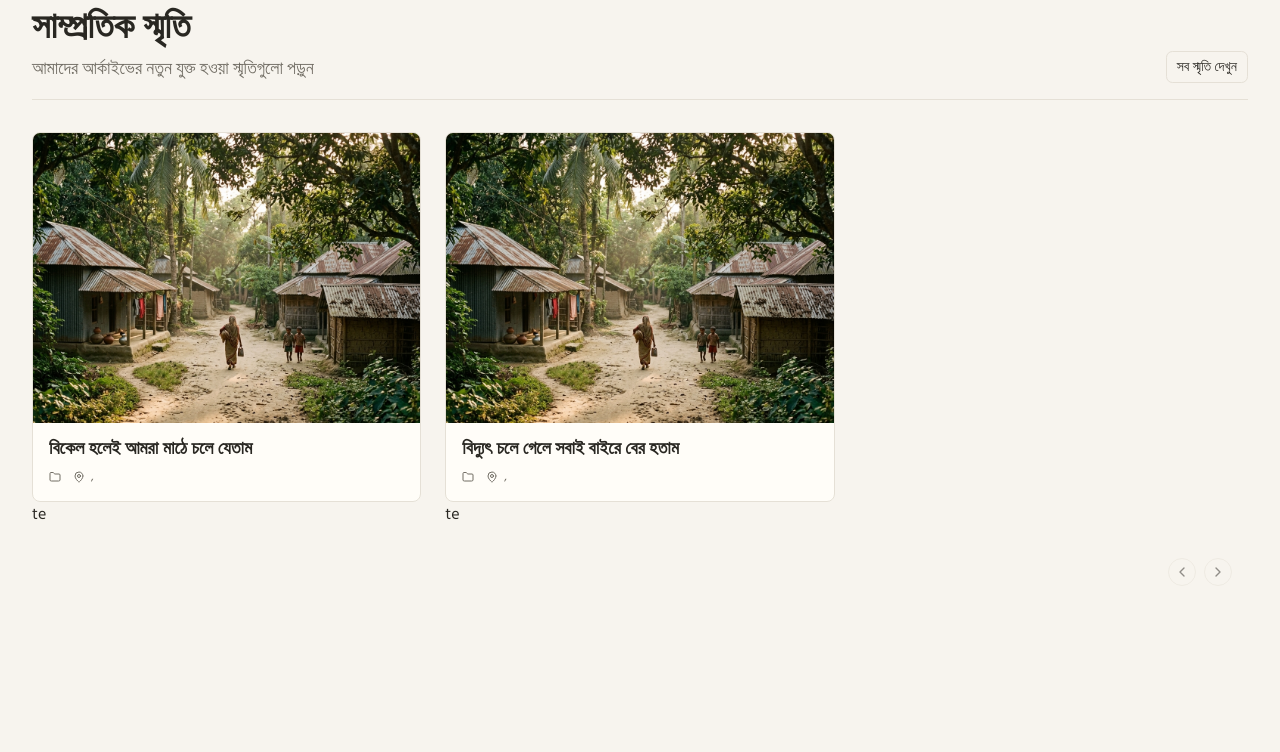
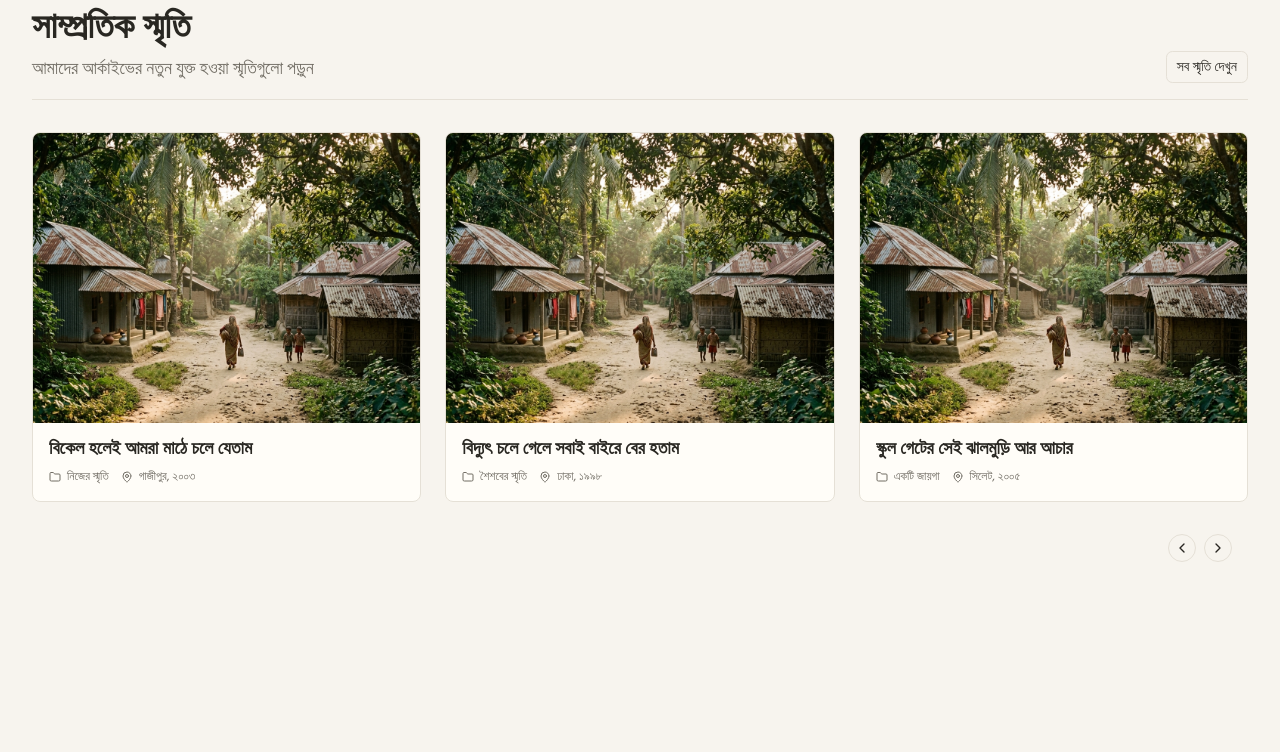
Before and after one commit to mdrakibali/shoishob, a Next.js app: page / in a window 1280 px wide. Shown: the part 1900-2652 px from the top of the page. Built offline with nearby package versions, Linux system fonts and the light colour scheme.

Commit message:
refactor: update UI styling for filter components, reorganize homepage imports, and switch to modular mock data sources

```diff
--- a/src/app/(public)/page.tsx
+++ b/src/app/(public)/page.tsx
@@ -1,13 +1,13 @@
+import { CtaSection } from "@/components/features/home/cta-section"
+import { FeaturedStorySection } from "@/components/features/home/featured-story-section"
+import { GamesShowcaseSection } from "@/components/features/home/games-showcase-section"
 import { HeroSection } from "@/components/features/home/hero-section"
-import { FeaturedStorySection } from "@/components/features/home/featured-story-section"
+import { RecentMemoriesSection } from "@/components/features/home/recent-memories-section"
 import { StatsSection } from "@/components/features/home/stats-section"
-import { CtaSection } from "@/components/features/home/cta-section"
-import { RecentMemoriesSection } from "@/components/features/home/recent-memories-section"
-import { GamesShowcaseSection } from "@/components/features/home/games-showcase-section"
-import { MOCK_ARCHIVES } from "@/lib/mock-data"
+import { MOCK_MEMORIES, MOCK_GAMES } from "@/lib/mock-data"
 
-const recentMemories = MOCK_ARCHIVES.filter(item => item.category === "memories").slice(0, 6)
-const popularGames = MOCK_ARCHIVES.filter(item => item.category === "games").slice(0, 6)
+const recentMemories = MOCK_MEMORIES.slice(0, 6)
+const popularGames = MOCK_GAMES.slice(0, 6)
 
 export default function HomePage() {
   return (
--- a/src/components/features/games/games-filter.tsx
+++ b/src/components/features/games/games-filter.tsx
@@ -36,7 +36,7 @@ export function GamesFilter() {
   }
 
   return (
-    <div>
+    <div className="rounded-xl border bg-card text-card-foreground p-6 shadow-sm">
       <div className="mb-4 flex items-center justify-between">
         <h2 className="text-lg font-bold">ফিল্টার</h2>
         <Button
--- a/src/components/features/home/recent-memories-section.tsx
+++ b/src/components/features/home/recent-memories-section.tsx
@@ -37,8 +37,7 @@ export function RecentMemoriesSection({ memories = [] }: RecentMemoriesSectionPr
         <CarouselContent className="-ml-4 md:-ml-6">
           {memories.map((memory) => (
             <CarouselItem key={memory.id} className="pl-4 md:basis-1/2 md:pl-6 lg:basis-1/3">
-              <MemoryCard memory={memory} />
-te            </CarouselItem>
+              <MemoryCard memory={memory} />       </CarouselItem>
           ))}
         </CarouselContent>
         <div className="mt-8 flex justify-end gap-2 pr-4">
--- a/src/components/features/memories/memories-filters.tsx
+++ b/src/components/features/memories/memories-filters.tsx
@@ -36,7 +36,7 @@ export function MemoriesFilters() {
   }
 
   return (
-    <div>
+    <div className="rounded-xl border bg-card text-card-foreground p-6 shadow-sm">
       <div className="mb-4 flex items-center justify-between">
         <h2 className="text-lg font-bold">ফিল্টার</h2>
         <Button
```
